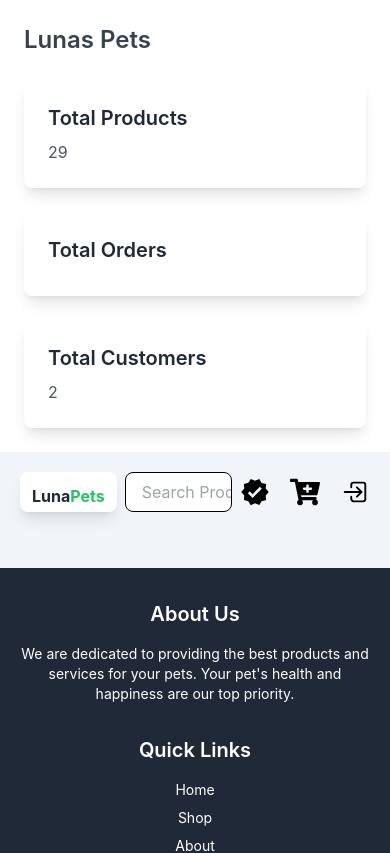
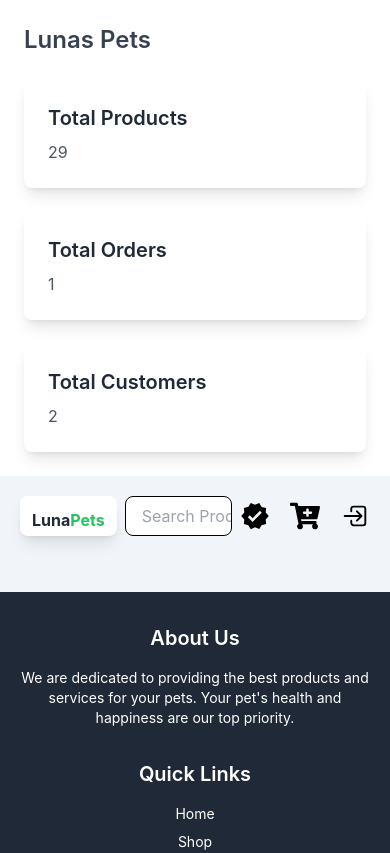
Before and after one commit to MohammedJasim001/ecommerce, a React (Create React App) app: page /dashbord in a window 390 px wide. Shown: the top 853 px of the page. Built offline with nearby package versions, Linux system fonts and the light colour scheme; data requests are answered from the project's data file.

Commit message:
first commit

```diff
--- a/src/Admin/Home/AdminProduct.jsx
+++ b/src/Admin/Home/AdminProduct.jsx
@@ -1,5 +1,4 @@
 import React, { createContext, useContext, useEffect, useState } from "react";
-import { Products } from "../AdminMain/AdminMain";
 import axios from "axios";
 
 
--- a/src/Admin/Home/Dashbord.jsx
+++ b/src/Admin/Home/Dashbord.jsx
@@ -1,35 +1,43 @@
-import React, { useContext } from 'react'
-import { Products } from '../AdminMain/AdminMain'
+import React, { useContext } from 'react';
+import { Products } from '../AdminMain/AdminMain';
 
 const Dashbord = () => {
+  const { data, users } = useContext(Products);
 
-  const {data,users} = useContext(Products)
 
-  const totalUsers= users.filter((ele)=>ele.admin!==true).length
+  const totalOrders = users.reduce((acc, user) => {
+    if (user.orderedProducts && user.orderedProducts.productData.length > 0) {
+      return acc + 1;
+    }
+    return acc;
+  }, 0);
 
+
+ console.log(users.map((acc)=>acc.orderedProducts&&acc.orderedProducts.productData).length+1,'ajkld');
+
+  console.log(totalOrders);
+
+
+
+
+
+  const totalUsers = users.filter((ele) => ele.admin !== true).length;
 
   return (
     <div>
       <main className="flex-1 p-6">
-
         <h1 className="text-2xl font-semibold text-gray-700">Lunas Pets</h1>
         <div className="mt-6 grid grid-cols-1 md:grid-cols-2 lg:grid-cols-3 gap-6">
 
           <div className="bg-white p-6 rounded-lg shadow-lg">
             <h2 className="text-xl font-semibold text-gray-800">Total Products</h2>
-
             <p className="text-gray-600 mt-2">{data.length}</p>
-
-
-
           </div>
-
 
           <div className="bg-white p-6 rounded-lg shadow-lg">
             <h2 className="text-xl font-semibold text-gray-800">Total Orders</h2>
-              <p className="text-gray-600 mt-2">{}</p>
+            <p className="text-gray-600 mt-2">{totalOrders}</p>
           </div>
-
 
           <div className="bg-white p-6 rounded-lg shadow-lg">
             <h2 className="text-xl font-semibold text-gray-800">Total Customers</h2>
@@ -38,7 +46,7 @@ const Dashbord = () => {
         </div>
       </main>
     </div>
-  )
-}
+  );
+};
 
-export default Dashbord
+export default Dashbord;
--- a/src/Admin/Home/Users.jsx
+++ b/src/Admin/Home/Users.jsx
@@ -82,7 +82,7 @@ const handleUnBlock = async(id)=>{
                 {user.blocked  ?
                   <button
                   onClick={() => handleUnBlock(user.id)}
-                  className="bg-black text-white px-2 md:px-3 py-1 rounded hover:bg-yellow-600 transition duration-300"
+                  className="bg-black text-white px-2 md:px-3 py-1 rounded hover:bg-gray-800 transition duration-300"
                 >
                   Unblock
                 </button>
@@ -91,7 +91,7 @@ const handleUnBlock = async(id)=>{
                   onClick={() => handleBlock(user.id)}
                   className="bg-yellow-500 text-white px-2 md:px-3 py-1 rounded hover:bg-yellow-600 transition duration-300"
                 >
-                  Bloclk
+                  Block
                 </button> }
               </>
             ) : (
--- a/src/Components/HomePage/Orders.jsx
+++ b/src/Components/HomePage/Orders.jsx
@@ -11,7 +11,7 @@ const OrdersPage = () => {
       if (userId) {
         try {
           const response = await axios.get(`http://localhost:3000/users/${userId}`);
-          setOrders(response.data.orderedProducts); // Update this to point directly to orderedProducts
+          setOrders(response.data.orderedProducts);
         } catch (err) {
           console.error(err);
           toast.error("Failed to fetch orders.");
```
Lines whose indentation alone changed are shown as unchanged.
